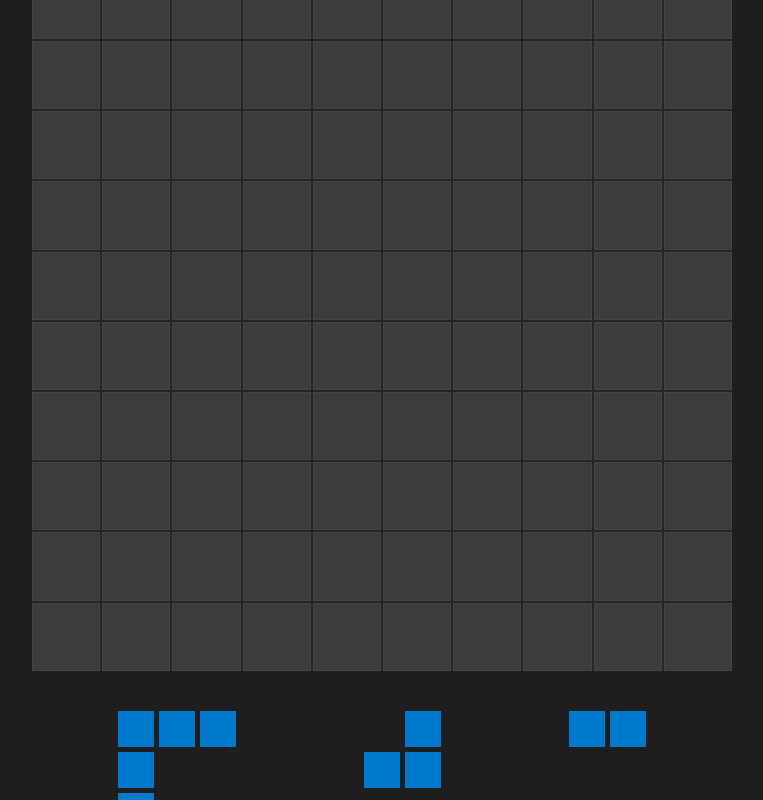
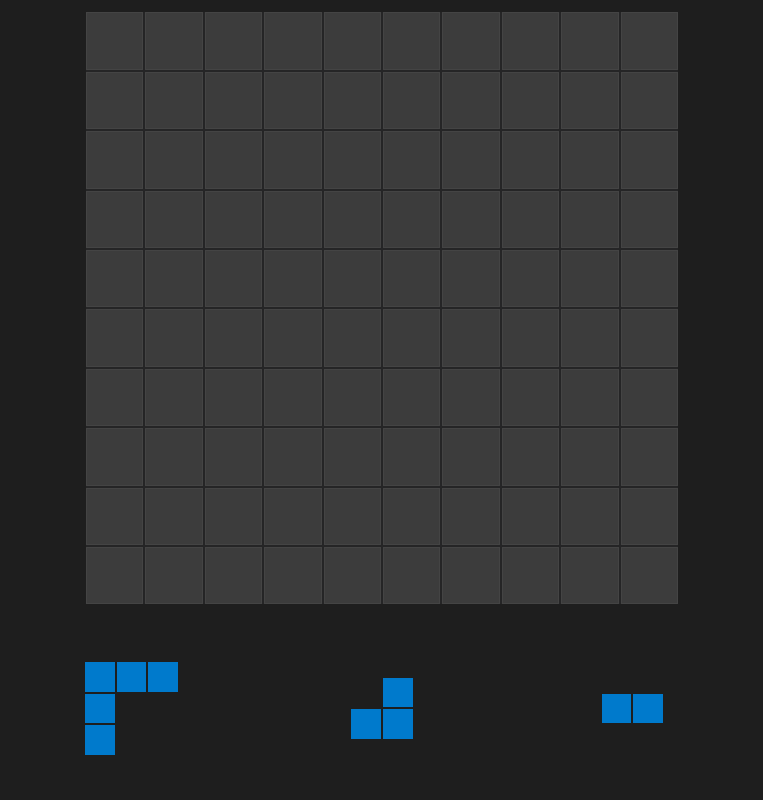
Before and after one commit to Renovare10/1010-glow, a Svelte app: page / in a window 1280 px wide. Shown: the whole page, without its empty margins (258-1021 px from the left). Built offline with nearby package versions, Linux system fonts and the light colour scheme.

Commit message:
fixed various sizing issues css

```diff
--- a/src/GameBoard.svelte
+++ b/src/GameBoard.svelte
@@ -71,19 +71,21 @@
   .board {
     text-align: center;
     width: 100%;
+    max-height: 100vh;
     display: flex;
     justify-content: center;
     align-items: center;
     flex-direction: column;
     gap: 20px;
+    overflow: auto;
   }
   .grid {
     display: grid;
     grid-template: repeat(10, 1fr) / repeat(10, 1fr);
-    width: min(90vw, 90vh);
-    max-width: 700px;
-    height: min(90vw, 90vh);
-    max-height: 700px;
+    width: min(74vw, 74vh); /* User-specified size */
+    max-width: 600px;
+    height: min(74vw, 74vh);
+    max-height: 600px;
     aspect-ratio: 1;
     gap: 2px;
     background: #252526;
--- a/src/PieceSlots.svelte
+++ b/src/PieceSlots.svelte
@@ -82,15 +82,22 @@
   .slots {
     display: flex;
     justify-content: center;
-    gap: 10vw;
-    margin-top: 20px;
+    gap: 8vw; /* Reverted to previous version */
+    margin-top: 10px;
+    /* Fixed height for largest piece (5 cells tall) + gap */
+    height: calc((min(74vw, 74vh) / 20) * 5 + 0.4vw);
   }
   .slot {
     border-radius: 4px;
+    display: flex;
+    justify-content: center;
+    align-items: center;
+    width: calc((min(74vw, 74vh) / 20) * 5);
+    height: calc((min(74vw, 74vh) / 20) * 5);
   }
   .piece-grid {
     display: grid;
-    gap: 0.4vw;
+    gap: 2px; /* Fixed gap for consistent cell spacing */
     cursor: grab;
     touch-action: none;
   }
@@ -98,8 +105,8 @@
     cursor: grabbing;
   }
   .piece-cell {
-    width: calc(min(90vw, 90vh) / 20);
-    height: calc(min(90vw, 90vh) / 20);
+    width: calc(min(74vw, 74vh) / 20);
+    height: calc(min(74vw, 74vh) / 20);
     background: #007acc;
     box-sizing: border-box;
   }
@@ -108,8 +115,8 @@
     outline: none;
   }
   .preview .piece-cell {
-    width: calc(min(80vw, 80vh) / 10.5);
-    height: calc(min(80vw, 80vh) / 10.5);
+    width: calc(min(64vw, 64vh) / 11.11);
+    height: calc(min(64vw, 64vh) / 11.11);
   }
   .preview {
     z-index: 1000;
```
